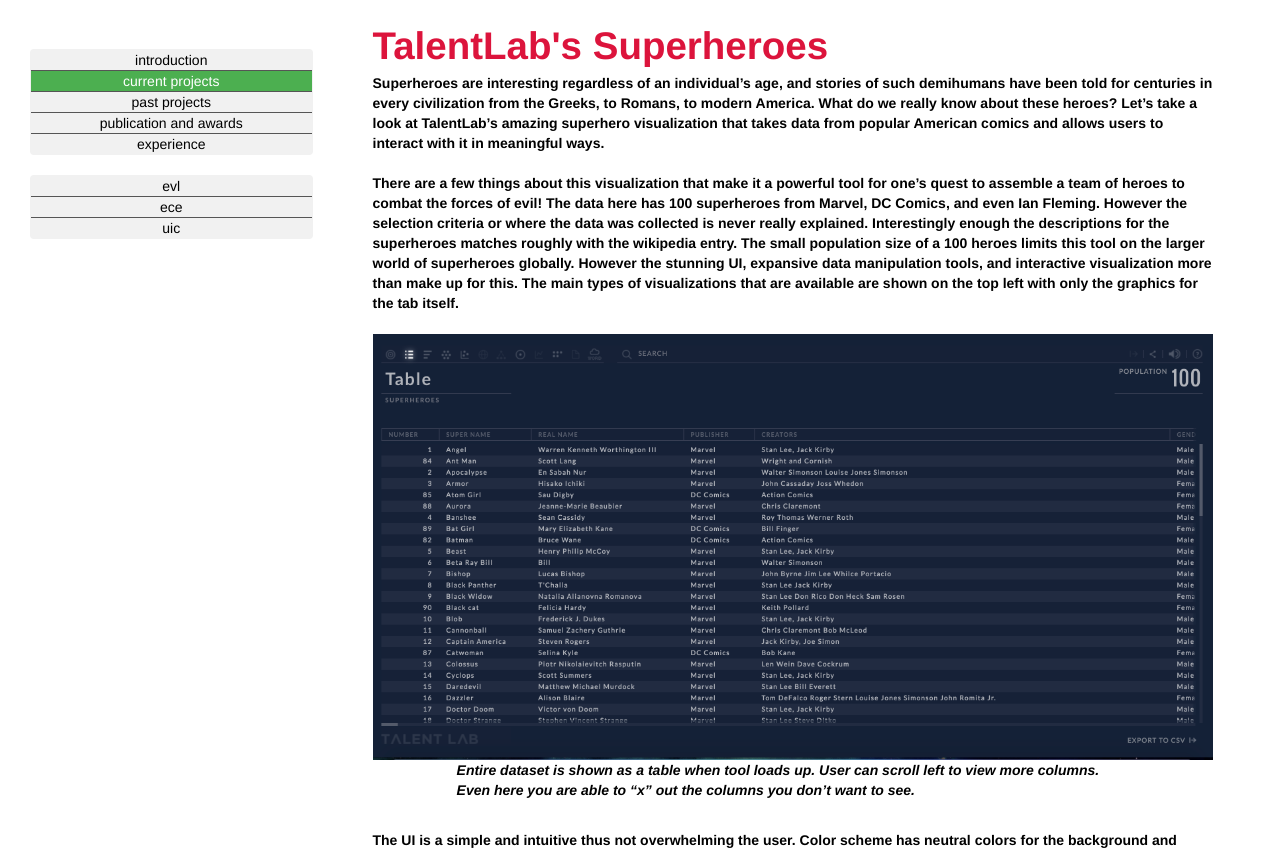
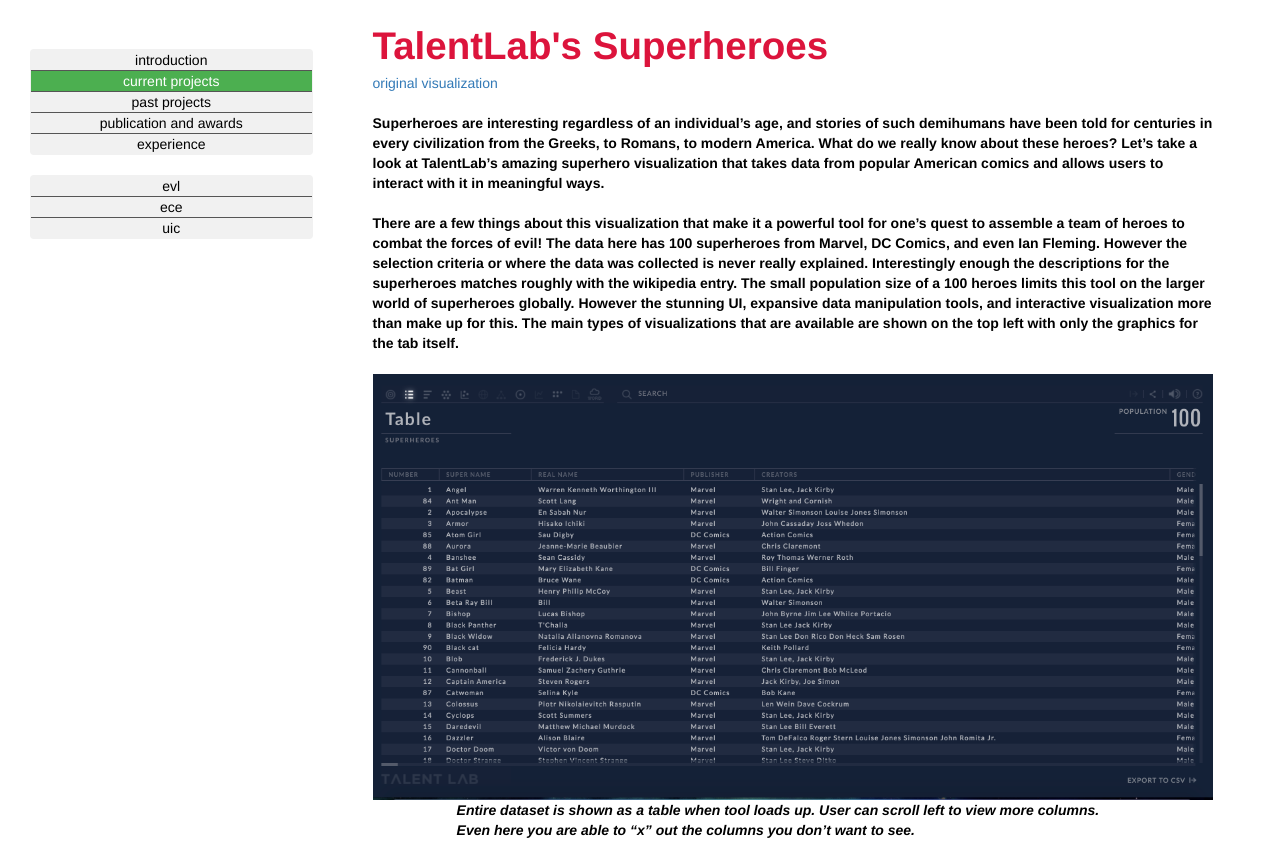
Before and after one commit to vking12/vking12.github.io, a plain HTML site: page projects/cs424/viewers_choice.html in a window 1280 px wide. Shown: the part 139-987 px from the top of the page. Drawn offline with nearby package versions, Linux system fonts and the light colour scheme.

Commit message:
added link for viewer's choice cs424

```diff
--- a/projects/cs424/viewers_choice.html
+++ b/projects/cs424/viewers_choice.html
@@ -69,8 +69,10 @@
           <div class="row" style="margin-bottom:2.5%;">
             <div class="col-md-12">
               <div class="name_large row">TalentLab's Superheroes</div>
+              <a href="http://superheroes.talent-lab.com/#table" target="_blank"> original visualization </a>
               <!-- <img src="../../src/img/viewers_choice.png" alt="Loading visual..." style="width:100%;height:100%;margin-top:10%;"> -->
               <div class="text_descr row">
+                <br>
                 Superheroes are interesting regardless of an individual’s age, and stories of such demihumans have been told for centuries in every civilization from the Greeks, to Romans, to modern America. What do we really know about these heroes? Let’s take a look
                 at TalentLab’s amazing superhero visualization that takes data from popular American comics and allows users to interact with it in meaningful ways.
                 <br><br> There are a few things about this visualization that make it a powerful tool for one’s quest to assemble a team of heroes to combat the forces of evil! The data here has 100 superheroes from Marvel, DC Comics, and even Ian Fleming.
```
